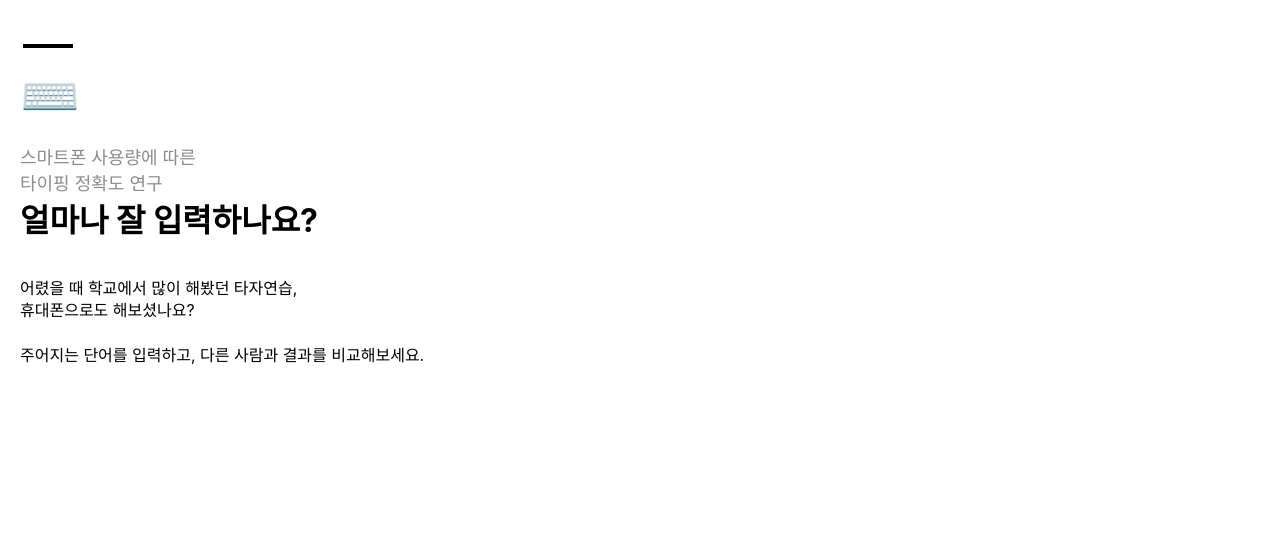
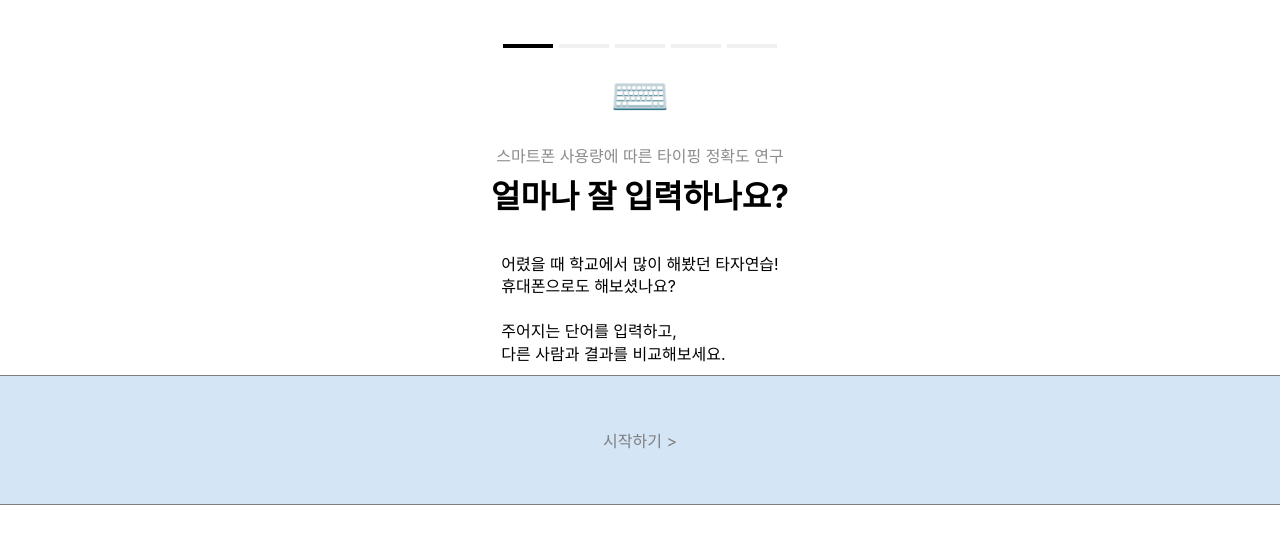
Before and after one commit to broccolism/HCI-where-they-touch, a React (Create React App) app: page / in a window 1280 px wide. Shown: the top 544 px of the page. Built offline with nearby package versions, Linux system fonts and the light colour scheme.

Commit message:
feat: Touch Cookie & Notice Page

```diff
--- a/package.json
+++ b/package.json
@@ -13,6 +13,7 @@
     "@types/react-router-dom": "^5.1.7",
     "@types/styled-components": "^5.1.9",
     "react": "^17.0.2",
+    "react-cookie": "^4.0.3",
     "react-dom": "^17.0.2",
     "react-router-dom": "^5.2.0",
     "react-scripts": "4.0.3",
--- a/src/App.tsx
+++ b/src/App.tsx
@@ -1,10 +1,14 @@
 import React from "react";
 import { BrowserRouter, Route, Switch } from "react-router-dom";
 import styled from "styled-components";
+import { addTouchCookie, getAllCookie } from "./apis/cookie";
 import StepIndicator from "./components/layout/StepIndicator";
 import { StyeldEmptyDiv } from "./components/layout/StyledComponents";
+import TouchDetector from "./components/TouchDetector";
 import { CustomPath } from "./constants/path";
+import { UserTouch } from "./models/dataTypes";
 import HomePage from "./pages/HomePage";
+import NoticePage from "./pages/NoticePage";
 
 function App() {
   return (
@@ -14,6 +18,9 @@ function App() {
         <StepIndicator />
         <StyeldEmptyDiv height="18px" />
         <Switch>
+          <Route path={CustomPath.NOTICE}>
+            <NoticePage />
+          </Route>
           <Route path={CustomPath.HOME}>
             <HomePage />
           </Route>
@@ -23,8 +30,6 @@ function App() {
   );
 }
 
-const MobileWrapper = styled.div`
-  margin-left: 20px;
-`;
+const MobileWrapper = styled.div``;
 
 export default App;
--- /dev/null
+++ b/src/apis/cookie.ts
@@ -0,0 +1,47 @@
+import { Cookies } from "react-cookie";
+import { CookieName, CustomPath } from "../constants/path";
+import { ScreenSize, UserTouch } from "../models/dataTypes";
+
+const cookie = new Cookies();
+
+export const setInitCookie = () => {
+  cookie.set(CookieName.TOUCHES, [], { path: "/" });
+};
+
+export const setScreenSizeCookie = (width: number, height: number) => {
+  const size: ScreenSize = {
+    width: width,
+    height: height,
+  };
+  cookie.set(CookieName.SIZE, size, { path: "/" });
+};
+
+export const getScreenSizeCookie = () => {
+  return cookie.get(CookieName.SIZE);
+};
+
+const getAccTouchCookie = () => {
+  return cookie.get(CookieName.TOUCHES);
+};
+
+const makeTouchObj = (e: any): UserTouch => {
+  const pageX = e.touches[0].pageX;
+  const pageY = e.touches[0].pageY;
+  const touch: UserTouch = {
+    pageX: Math.round(pageX),
+    pageY: Math.round(pageY),
+    path: window.location.pathname + window.location.hash,
+    createdAt: new Date(),
+  };
+  return touch;
+};
+
+export const addTouchCookie = (e: any) => {
+  const touch: UserTouch = makeTouchObj(e);
+  const newCookie = getAccTouchCookie().concat(touch);
+  cookie.set(CookieName.TOUCHES, newCookie, { path: "/" });
+};
+
+export const getAllCookie = () => {
+  return cookie.getAll();
+};
--- a/src/components/TouchDetector.tsx
+++ b/src/components/TouchDetector.tsx
@@ -1,20 +1,22 @@
-import React from "react";
+import React, { ReactNode } from "react";
 import styled from "styled-components";
 import { SizeProps } from "../models/propTypes";
 
-function TouchDetector({ width, height }: SizeProps) {
-  const handleTouch = (e: any) => {
-    console.log("@@@", e.touches[0].pageY);
-    const pageX = e.touches[0].pageX;
-    const pageY = e.touches[0].pageY;
-    window.alert(`You just touched ${pageX}, ${pageY}`);
-  };
+interface DetectorProps {
+  handleTouch: (e: any) => void;
+  children: ReactNode;
+}
+
+function TouchDetector({
+  width,
+  height,
+  handleTouch,
+  children,
+}: SizeProps & DetectorProps) {
   return (
-    <Container
-      width={width}
-      height={height}
-      onTouchStart={handleTouch}
-    ></Container>
+    <Container width={width} height={height} onTouchStart={handleTouch}>
+      {children}
+    </Container>
   );
 }
 
@@ -23,10 +25,14 @@ const Container = styled.div<SizeProps>`
   height: ${(props) => props.height ?? "auto"};
   background-color: #abcdef;
   z-index: 2;
-  position: absolute;
+  position: relative;
   top: 0;
   left: 0;
   opacity: 0.5;
+  border: 1px solid #000;
+  display: flex;
+  align-items: center;
+  justify-content: center;
 `;
 
 export default TouchDetector;
--- a/src/components/layout/StepIndicator.tsx
+++ b/src/components/layout/StepIndicator.tsx
@@ -20,7 +20,7 @@ function StepIndicator() {
 const ProgressBar = styled.div`
   display: flex;
   flex-direction: row;
-  justify-content: start;
+  justify-content: center;
   margin-top: 12px;
 
   div {
--- a/src/components/layout/StyledComponents.ts
+++ b/src/components/layout/StyledComponents.ts
@@ -1,10 +1,11 @@
 import styled from "styled-components";
+import { keyboardColors } from "../../constants/colors";
 import { AxisProps, SizeProps } from "../../models/propTypes";
 
 export const StyledColumn = styled.div<AxisProps>`
   display: flex;
   flex-direction: column;
-  align-items: ${(props) => props.crossAxisAlignment};
+  align-items: ${(props) => props.crossAxisAlignment ?? "center"};
   justify-content: ${(props) => props.mainAxisAlignment};
 `;
 
@@ -20,3 +21,29 @@ export const StyeldEmptyDiv = styled.div<SizeProps>`
   height: ${(props) => props.height ?? "auto"};
   alpha: 0;
 `;
+
+export const IconWrapper = styled.div`
+  font-size: 48px;
+`;
+
+export const Title = styled.div`
+  font-size: 32px;
+  font-weight: bold;
+  text-align: center;
+`;
+export const SubTitle = styled.div`
+  font-size: 16px;
+  color: ${keyboardColors.gray};
+  text-align: center;
+  margin-bottom: 4px;
+`;
+
+export const Accent = styled.span`
+  color: ${keyboardColors.red};
+  font-weight: bold;
+`;
+
+export const Content = styled.div<SizeProps>`
+  width: ${(props) => props.width ?? "auto"};
+  line-height: 1.4;
+`;
--- a/src/constants/colors.ts
+++ b/src/constants/colors.ts
@@ -3,4 +3,5 @@ export const keyboardColors = {
   grayLight: "#F0F0F0",
   gray: "#8C8C8C",
   black: "#000000",
+  red: "#FF7A6D",
 };
--- a/src/constants/path.ts
+++ b/src/constants/path.ts
@@ -1,3 +1,12 @@
 export enum CustomPath {
   HOME = "/",
+  NOTICE = "/notice",
+  KEYBOARD = "/keyboard",
+  CHECKBOX = "/check",
+  RESULT = "/result",
 }
+
+export enum CookieName {
+  TOUCHES = "touches",
+  SIZE = "size",
+}
--- /dev/null
+++ b/src/models/dataTypes.ts
@@ -0,0 +1,11 @@
+export interface ScreenSize {
+  width: number;
+  height: number;
+}
+
+export interface UserTouch {
+  path: string;
+  pageX: number;
+  pageY: number;
+  createdAt: Date;
+}
--- a/src/pages/HomePage.tsx
+++ b/src/pages/HomePage.tsx
@@ -1,59 +1,54 @@
-import React from "react";
+import React, { useEffect } from "react";
 import styled from "styled-components";
 import {
+  Content,
+  IconWrapper,
   StyeldEmptyDiv,
   StyledColumn,
+  SubTitle,
+  Title,
 } from "../components/layout/StyledComponents";
-import { keyboardColors } from "../constants/colors";
-import woodenBackground from "../assets/woodenBackground.png";
+import { addTouchCookie, getAllCookie, setInitCookie } from "../apis/cookie";
+import { CustomPath } from "../constants/path";
+import TouchDetector from "../components/TouchDetector";
 
 function HomePage() {
+  const handleTouch = (e: any) => {
+    addTouchCookie(e);
+    window.location.assign(CustomPath.NOTICE);
+  };
+
+  useEffect(() => {
+    setInitCookie();
+  }, []);
+
   return (
-    <StyledColumn crossAxisAlignment="start">
+    <StyledColumn>
       <IconWrapper>⌨️</IconWrapper>
       <StyeldEmptyDiv height="18px" />
-      <SubTitle>
-        스마트폰 사용량에 따른
-        <br />
-        타이핑 정확도 연구
-      </SubTitle>
+      <SubTitle>스마트폰 사용량에 따른 타이핑 정확도 연구</SubTitle>
       <Title>얼마나 잘 입력하나요?</Title>
       <StyeldEmptyDiv height="36px" />
       <Content>
-        어렸을 때 학교에서 많이 해봤던 타자연습,
+        어렸을 때 학교에서 많이 해봤던 타자연습!
         <br />
         휴대폰으로도 해보셨나요?
         <br />
         <br />
-        주어지는 단어를 입력하고, 다른 사람과 결과를 비교해보세요.
+        주어지는 단어를 입력하고,
+        <br />
+        다른 사람과 결과를 비교해보세요.
       </Content>
+      <StyeldEmptyDiv height="10px" />
+      <TouchDetector width="100vw" height="16vh" handleTouch={handleTouch}>
+        <TextButton>시작하기 &gt;</TextButton>
+      </TouchDetector>
     </StyledColumn>
   );
 }
 
-const IconWrapper = styled.div`
-  font-size: 48px;
+const TextButton = styled.div`
+  text-align: center;
+  padding: 5vh 30vw;
 `;
-
-const Title = styled.div`
-  font-size: 32px;
-  font-weight: bold;
-`;
-const SubTitle = styled.div`
-  font-size: 18px;
-  color: ${keyboardColors.gray};
-`;
-
-const Content = styled.div`
-  line-height: 1.4;
-`;
-
-const Background = styled.div`
-  background-image: url(${woodenBackground});
-  background-repeat: repeat;
-  height: 100vh;
-  width: 100vw;
-  transform: translate(-20px, -100px);
-`;
-
 export default HomePage;
--- /dev/null
+++ b/src/pages/NoticePage.tsx
@@ -0,0 +1,35 @@
+import React from "react";
+import Keyboard from "../components/keyboard/Keyboard";
+import {
+  Accent,
+  Content,
+  IconWrapper,
+  StyeldEmptyDiv,
+  StyledColumn,
+  Title,
+} from "../components/layout/StyledComponents";
+
+function NoticePage() {
+  return (
+    <StyledColumn>
+      <IconWrapper>⚠️</IconWrapper>
+      <StyeldEmptyDiv height="24px" />
+      <Title>
+        한 번 입력한 글자는
+        <br />
+        수정할 수 없어요
+      </Title>
+      <StyeldEmptyDiv height="32px" />
+      <Content width="80%">
+        보다 정확한 측정을 위해
+        <Accent> 스마트폰의 키보드와 글자를 지우는 키</Accent>는 쓸 수 없습니다.
+        <br />
+        테스트에 사용될 키보드로 미리 연습해보세요.
+      </Content>
+      <StyeldEmptyDiv height="24px" />
+      <Keyboard />
+    </StyledColumn>
+  );
+}
+
+export default NoticePage;
```
Also changed, not shown: 1 other file (tests, documents, lock files or other folders).
